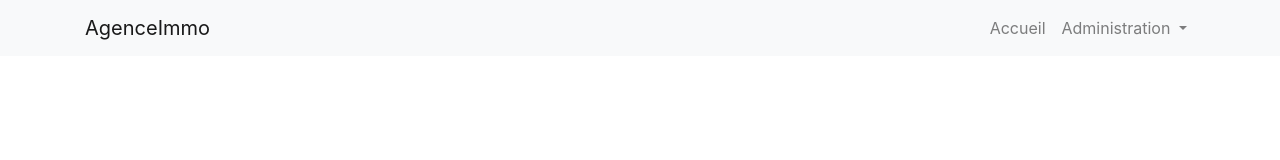
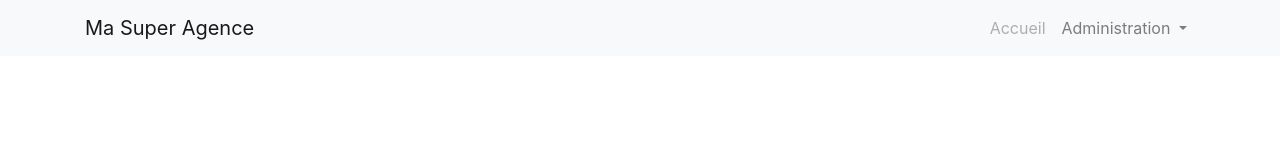
Before and after one commit to sserges/monAgence, an Angular app: page / in a window 1280 px wide. Shown: the top 160 px of the page. Built offline with nearby package versions, Linux system fonts and the light colour scheme.

Commit message:
Basics: Interpolation, Property & Event Binding

```diff
--- a/src/app/header/header.component.html
+++ b/src/app/header/header.component.html
@@ -1,6 +1,6 @@
 <nav class="navbar navbar-expand-lg navbar-light bg-light">
     <div class="container">
-        <a class="navbar-brand" href="#">AgenceImmo</a>
+        <a class="navbar-brand" href="#" (click)="onClick()" >{{ title }}</a>
         <button class="navbar-toggler" type="button" data-toggle="collapse" data-target="#navbarSupportedContent" aria-controls="navbarSupportedContent" aria-expanded="false" aria-label="Toggle navigation">
           <span class="navbar-toggler-icon"></span>
         </button>
@@ -8,7 +8,7 @@
         <div class="collapse navbar-collapse" id="navbarSupportedContent">
           <ul class="navbar-nav ml-auto">
             <li class="nav-item">
-              <a class="nav-link" href="#">Accueil</a>
+              <a class="nav-link" [ngClass]="{disabled: isDisabled}" href="#">Accueil</a>
             </li>
             <li class="nav-item dropdown">
               <a class="nav-link dropdown-toggle" href="#" id="navbarDropdown" role="button" data-toggle="dropdown" aria-haspopup="true" aria-expanded="false">
--- a/src/app/header/header.component.ts
+++ b/src/app/header/header.component.ts
@@ -7,9 +7,16 @@ import { Component, OnInit } from '@angular/core';
 })
 export class HeaderComponent implements OnInit {
 
+  title = 'Ma Super Agence';
+  isDisabled = true;
+
   constructor() { }
 
   ngOnInit() {
   }
 
+  onClick() {
+    this.isDisabled = !this.isDisabled;
+  }
+
 }
```
